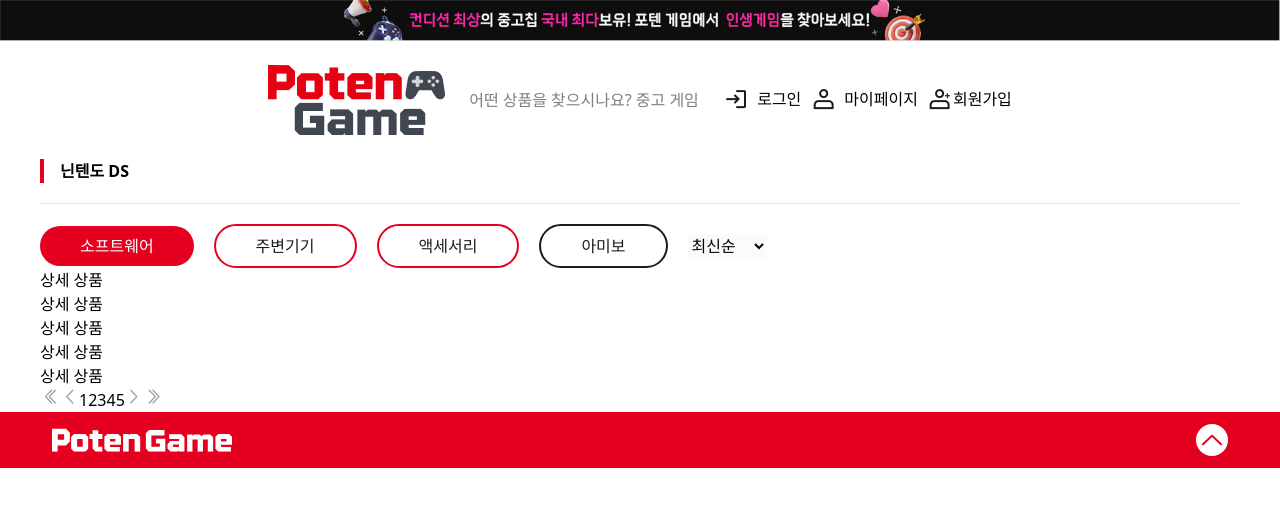
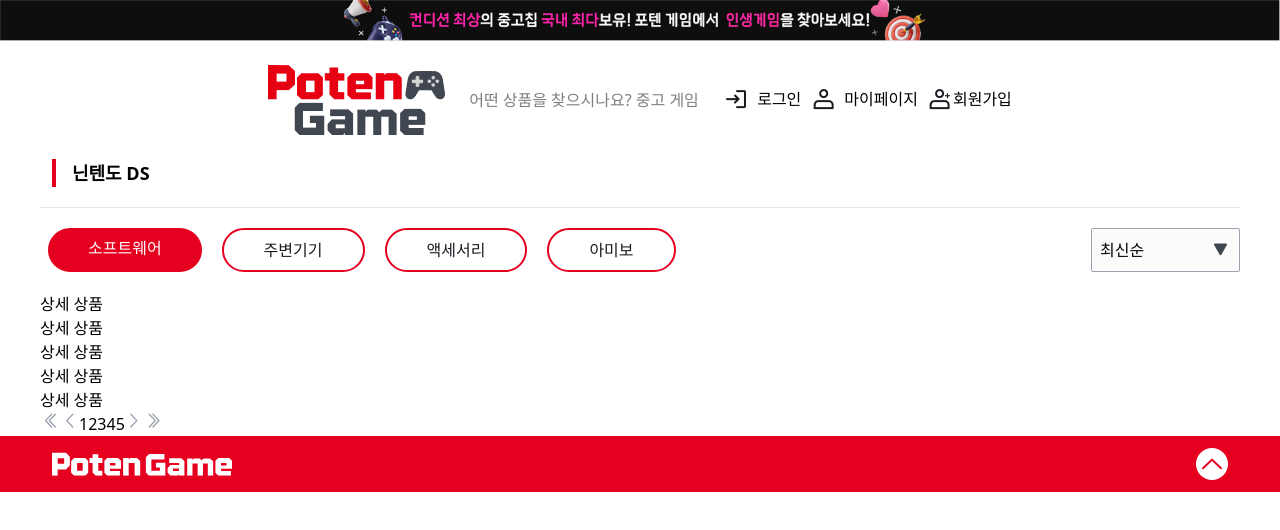
Before and after one commit to chaeeun-nim/PotenGame, a Next.js app: page /list/1 in a window 1280 px wide. Shown: the top 530 px of the page. Built offline with nearby package versions, Linux system fonts and the light colour scheme.

Commit message:
✨ feat: 상품 목록 SelectBar ui 구현 - /components [PageBottomNav 코드 개선, SelectBar 코드 개선] - /assets [SelectorBar icon 추가]

```diff
--- a/src/app/globals.css
+++ b/src/app/globals.css
@@ -12,4 +12,8 @@
   --color-poten-error-color: #f32434;
   --color-poten-snowgray1: #fbfbfb;
   --color-poten-snowgray2: #f6f6f6;
+  --color-poten-inputgray: #F1F4F6;
+  --color-poten-bluegray: #F1F4F6;
+  --color-poten-safegreen: #51B250;
+  --color-poten-warningorange: #FF9900;
 }
--- a/src/app/list/[product]/page.tsx
+++ b/src/app/list/[product]/page.tsx
@@ -4,7 +4,7 @@
 
 export default function ProductList() {
   return (
-  <div className="max-w-[1200px] mx-auto">
+  <div className="w-full md:max-w-[768px] xl:max-w-[1280px] mx-auto md:px-6 xl:px-10">
     <SelectBar/>
     <ItemCard/>
     <ItemCard/>
--- a/src/components/PageBottomNav.tsx
+++ b/src/components/PageBottomNav.tsx
@@ -1,3 +1,8 @@
+import Image from 'next/image';
+import doubleLeftIcon from '@/assets/icons/doubleLeft.svg'
+import leftIcon from '@/assets/icons/left.svg'
+import doubleRightIcon from '@/assets/icons/doubleRight.svg'
+import rightIcon from '@/assets/icons/right.svg'
 /*
 아래 page에 사용 되는 component
 - /list/[product]
@@ -8,15 +13,10 @@
   return (
   <>
     <button type="button">
-      <svg width="21" height="18" viewBox="0 0 21 18" fill="none" xmlns="http://www.w3.org/2000/svg">
-        <path d="M12.0881 2.72736C12.152 2.65973 12.202 2.58018 12.2351 2.49325C12.2683 2.40632 12.284 2.31371 12.2814 2.2207C12.2788 2.12769 12.2578 2.03612 12.2198 1.9512C12.1818 1.86628 12.1274 1.78968 12.0598 1.72578C11.9922 1.66187 11.9126 1.61191 11.8257 1.57875C11.7387 1.54559 11.6461 1.52988 11.5531 1.53251C11.4601 1.53514 11.3685 1.55606 11.2836 1.59409C11.1987 1.63211 11.1221 1.68648 11.0582 1.75411L5.03737 8.12911C4.91303 8.26063 4.84375 8.43475 4.84375 8.61574C4.84375 8.79672 4.91303 8.97085 5.03737 9.10236L11.0582 15.4781C11.1217 15.5472 11.1983 15.603 11.2835 15.6422C11.3687 15.6815 11.4609 15.7034 11.5547 15.7068C11.6485 15.7101 11.742 15.6948 11.8298 15.6616C11.9176 15.6285 11.9979 15.5783 12.0662 15.5139C12.1344 15.4495 12.1891 15.3721 12.2272 15.2864C12.2653 15.2006 12.286 15.1081 12.288 15.0143C12.2901 14.9205 12.2734 14.8272 12.2391 14.7399C12.2048 14.6525 12.1535 14.5729 12.0881 14.5055L6.52629 8.61574L12.0881 2.72736Z" fill="#9CA3AF"/>
-        <path d="M15.8098 2.72736C15.8737 2.65973 15.9237 2.58018 15.9568 2.49325C15.99 2.40632 16.0057 2.31371 16.0031 2.2207C16.0004 2.12769 15.9795 2.03612 15.9415 1.9512C15.9035 1.86628 15.8491 1.78968 15.7815 1.72578C15.7138 1.66187 15.6343 1.61191 15.5474 1.57875C15.4604 1.54559 15.3678 1.52988 15.2748 1.53251C15.1818 1.53514 15.0902 1.55606 15.0053 1.59409C14.9204 1.63211 14.8438 1.68648 14.7799 1.75411L8.75905 8.12911C8.63471 8.26063 8.56543 8.43475 8.56543 8.61574C8.56543 8.79672 8.63471 8.97085 8.75905 9.10236L14.7799 15.4781C14.8434 15.5472 14.9199 15.603 15.0052 15.6422C15.0904 15.6815 15.1826 15.7034 15.2764 15.7068C15.3702 15.7101 15.4637 15.6948 15.5515 15.6616C15.6393 15.6285 15.7196 15.5783 15.7878 15.5139C15.8561 15.4495 15.9108 15.3721 15.9489 15.2864C15.987 15.2006 16.0076 15.1081 16.0097 15.0143C16.0117 14.9205 15.9951 14.8272 15.9608 14.7399C15.9265 14.6525 15.8752 14.5729 15.8098 14.5055L10.248 8.61574L15.8098 2.72736Z" fill="#9CA3AF"/>
-      </svg>
+      <Image src={doubleLeftIcon} alt='first page'/>
     </button>
     <button type="button">
-      <svg width="18" height="18" viewBox="0 0 18 18" fill="none" xmlns="http://www.w3.org/2000/svg">
-        <path d="M12.2492 2.72736C12.3132 2.65974 12.3631 2.58019 12.3963 2.49325C12.4294 2.40632 12.4451 2.31371 12.4425 2.2207C12.4399 2.1277 12.419 2.03612 12.3809 1.9512C12.3429 1.86628 12.2885 1.78968 12.2209 1.72578C12.1533 1.66187 12.0737 1.61191 11.9868 1.57875C11.8999 1.54559 11.8073 1.52988 11.7143 1.53251C11.6213 1.53514 11.5297 1.55606 11.4448 1.59409C11.3598 1.63211 11.2832 1.68649 11.2193 1.75411L5.1985 8.12911C5.07416 8.26063 5.00488 8.43475 5.00488 8.61574C5.00488 8.79672 5.07416 8.97085 5.1985 9.10236L11.2193 15.4781C11.2828 15.5472 11.3594 15.603 11.4446 15.6422C11.5299 15.6815 11.622 15.7034 11.7158 15.7068C11.8096 15.7101 11.9031 15.6948 11.9909 15.6616C12.0787 15.6285 12.1591 15.5783 12.2273 15.5139C12.2955 15.4495 12.3503 15.3721 12.3883 15.2864C12.4264 15.2006 12.4471 15.1081 12.4491 15.0143C12.4512 14.9205 12.4346 14.8272 12.4002 14.7399C12.3659 14.6525 12.3146 14.5729 12.2492 14.5055L6.68742 8.61574L12.2492 2.72736Z"   fill="#9CA3AF"/>
-      </svg>
+      <Image src={leftIcon} alt='previous page'/>
     </button>
     <a>1</a>
     <a>2</a>
@@ -24,16 +24,10 @@
     <a>4</a>
     <a>5</a>
     <button type="button">
-      <svg width="18" height="18" viewBox="0 0 18 18" fill="none" xmlns="http://www.w3.org/2000/svg">
-        <path d="M5.31716 14.5051C5.25325 14.5727 5.20329 14.6522 5.17013 14.7392C5.13697 14.8261 5.12126 14.9187 5.12389 15.0117C5.12652 15.1047 5.14744 15.1963 5.18547 15.2812C5.22349 15.3661 5.27786 15.4427 5.34549 15.5066C5.41312 15.5705 5.49267 15.6205 5.5796 15.6537C5.66653 15.6868 5.75914 15.7025 5.85215 15.6999C5.94516 15.6973 6.03673 15.6764 6.12165 15.6383C6.20657 15.6003 6.28317 15.5459 6.34707 15.4783L12.3679 9.10331C12.4922 8.97179 12.5615 8.79767 12.5615 8.61668C12.5615 8.4357 12.4922 8.26158 12.3679 8.13006L6.34707 1.75435C6.28359 1.68525 6.20701 1.62944 6.12178 1.59018C6.03654 1.55092 5.94436 1.52899 5.85058 1.52566C5.7568 1.52233 5.6633 1.53766 5.57549 1.57077C5.48769 1.60389 5.40734 1.65411 5.33912 1.71854C5.27089 1.78296 5.21614 1.86031 5.17806 1.94607C5.13997 2.03183 5.11931 2.12431 5.11727 2.21812C5.11522 2.31194 5.13184 2.40523 5.16616 2.49257C5.20047 2.57991 5.2518 2.65956 5.31716 2.72689L10.879 8.61668L5.31716 14.5051Z" fill="#9CA3AF"/>
-      </svg>
+      <Image src={rightIcon} alt='next page'/>
     </button>
-
     <button type="button">
-      <svg width="22" height="18" viewBox="0 0 22 18" fill="none" xmlns="http://www.w3.org/2000/svg">
-        <path d="M9.47829 14.5051C9.41438 14.5727 9.36443 14.6522 9.33127 14.7392C9.2981 14.8261 9.28239 14.9187 9.28502 15.0117C9.28765 15.1047 9.30858 15.1963 9.3466 15.2812C9.38462 15.3661 9.439 15.4427 9.50662 15.5066C9.57425 15.5705 9.6538 15.6205 9.74073 15.6537C9.82766 15.6868 9.92028 15.7025 10.0133 15.6999C10.1063 15.6973 10.1979 15.6764 10.2828 15.6383C10.3677 15.6003 10.4443 15.5459 10.5082 15.4783L16.529 9.10331C16.6534 8.97179 16.7227 8.79767 16.7227 8.61668C16.7227 8.4357 16.6534 8.26158 16.529 8.13006L10.5082 1.75435C10.4447 1.68525 10.3681 1.62944 10.2829 1.59018C10.1977 1.55092 10.1055 1.52899 10.0117 1.52566C9.91794 1.52233 9.82443 1.53766 9.73663 1.57077C9.64882 1.60389 9.56848 1.65411 9.50025 1.71854C9.43202 1.78296 9.37728 1.86031 9.33919 1.94607C9.30111 2.03183 9.28044 2.12431 9.2784 2.21812C9.27636 2.31194 9.29297 2.40523 9.32729 2.49257C9.3616 2.57991 9.41293 2.65956 9.47829 2.72689L15.0401 8.61668L9.47829 14.5051Z" fill="#9CA3AF"/>
-        <path d="M5.75661 14.5051C5.69271 14.5727 5.64275 14.6522 5.60959 14.7392C5.57642 14.8261 5.56071 14.9187 5.56334 15.0117C5.56597 15.1047 5.5869 15.1963 5.62492 15.2812C5.66294 15.3661 5.71732 15.4427 5.78494 15.5066C5.85257 15.5705 5.93212 15.6205 6.01905 15.6537C6.10598 15.6868 6.1986 15.7025 6.2916 15.6999C6.38461 15.6973 6.47619 15.6764 6.5611 15.6383C6.64602 15.6003 6.72262 15.5459 6.78653 15.4783L12.8074 9.10331C12.9317 8.97179 13.001 8.79767 13.001 8.61668C13.001 8.4357 12.9317 8.26158 12.8074 8.13006L6.78653 1.75435C6.72304 1.68525 6.64646 1.62944 6.56123 1.59018C6.476 1.55092 6.38382 1.52899 6.29004 1.52566C6.19626 1.52233 6.10275 1.53766 6.01495 1.57077C5.92714 1.60389 5.8468 1.65411 5.77857 1.71854C5.71034 1.78296 5.6556 1.86031 5.61751 1.94607C5.57943 2.03183 5.55876 2.12431 5.55672 2.21812C5.55468 2.31194 5.5713 2.40523 5.60561 2.49257C5.63992 2.57991 5.69125 2.65956 5.75661 2.72689L11.3184 8.61668L5.75661 14.5051Z" fill="#9CA3AF"/>
-      </svg>
+      <Image src={doubleRightIcon} alt='last page'/>
     </button>
   </>
 );
--- a/src/components/SelectBar.tsx
+++ b/src/components/SelectBar.tsx
@@ -1,4 +1,7 @@
+'use client'
+
 import '@/app/globals.css';
+import { useState } from 'react';
 /*
 아래 page에 사용 되는 component
 - /list/[product]
@@ -6,31 +9,25 @@
 */
 
 export default function SelectBar() {
+  const [ activeButton, setActiveButton ] = useState<number>(0)
+
+  const labels = [
+    { type: '소프트웨어' },
+    { type: '주변기기' },
+    { type: '액세서리' },
+    { type: '아미보' }
+  ];
+
   return (
     <>
-      <h2 className="font-semibold pl-4 border-l-4 border-l-[var(--color-poten-red)]">닌텐도 DS</h2>
-      <hr className="my-5 border-[var(--color-poten-gray-1)]" />
-      <button
-        type="button"
-        className="px-10 py-2 bg-[var(--color-poten-red)] rounded-4xl text-white mr-5">
-        소프트웨어
-      </button>
-      <button
-        type="button"
-        className="px-10 py-2 border-2 border-[var(--color-poten-red)] rounded-4xl text-[var(--color-poten-black)] mr-5">
-        주변기기
-      </button>
-      <button
-        type="button"
-        className="px-10 py-2 border-2 border-[var(--color-poten-red)] rounded-4xl text-[var(--color-poten-black)] mr-5">
-        액세서리
-      </button>
-      <button
-        type="button"
-        className="px-10 py-2 border-2 rounded-4xl text-[var(--color-poten-black)] mr-5">
-        아미보
-      </button>
-      <select name="product-filter" id="filter-option-select" className='bg-[#FBFBFB]'>
+      <div className='flex justify-between items-center mb-3 md:mb-0'>
+        <h2 className="font-semibold pl-2 md:pl-3 mx-3 xl:pl-4 border-l-2 md:border-l-3 xl:border-l-4 border-l-poten-red text-sm md:text-base xl:text-lg">
+          닌텐도 DS
+        </h2>
+        <select
+          name="product-filter"
+          id="filter-option-select"
+          className="border-1 border-poten-gray-2 pl-2 pr-10 py-1.5 md:px-6 md:py-2 xl:px-10 xl:py-2 rounded-xs bg-poten-snowgray1 text-xs md:hidden appearance-none bg-[url('../assets/icons/selector-arrow.svg')] bg-no-repeat bg-[right_12px_center] bg-[length:10px_10px]">
           <option value="lastest">최신순</option>
           <option value="name-abc">상품명</option>
           <option value="lowest-price">낮은가격</option>
@@ -38,6 +35,39 @@
           <option value="most-likes">인기상품</option>
           <option value="most-reviews">리뷰순</option>
         </select>
+      </div>
+
+      <hr className="my-3 md:my-4 xl:my-5 border-poten-gray-1" />
+
+      <div className='flex flex-col md:flex-row md:justify-between gap-4 md:gap-0 mb-5'>
+        <ul className='flex overflow-x-auto gap-2 md:gap-3 xl:gap-0 scrollbar-hide pl-2 pr-2 -mr-2'>
+          { labels.map((label, index) => (
+            <li
+              key={ index }
+              className={
+                activeButton === index
+                ? "px-[18px] py-2 md:px-6 md:py-2 xl:px-10 xl:py-2 bg-[var(--color-poten-red)] rounded-2xl md:rounded-3xl xl:rounded-4xl text-white text-xs md:text-sm xl:text-base whitespace-nowrap flex-shrink-0 xl:mr-5 first:ml-0 last:mr-2"
+                : "px-[18px] py-2 md:px-6 md:py-2 xl:px-10 xl:py-2 border-1 rounded-2xl md:rounded-3xl xl:rounded-4xl text-[var(--color-poten-black)] text-xs md:border-2 xl:border-2 border-[var(--color-poten-red)] md:text-sm xl:text-base whitespace-nowrap flex-shrink-0 xl:mr-5 first:ml-0 last:mr-2"
+              }
+              onClick={()=> setActiveButton(index)}
+            >
+              {label.type}
+            </li>
+          ))}
+        </ul>
+
+        <select
+          name="product-filter"
+          id="filter-option-select"
+          className="hidden md:block border-1 border-poten-gray-2 py-1.5 md:pl-2 md:pr-17 md:py-2 xl:pl-2 xl:pr-20 xl:py-2 rounded-xs bg-poten-snowgray1 text-xs md:text-sm xl:text-base text-left appearance-none w-full md:w-auto bg-[url('../assets/icons/selector-arrow.svg')] bg-no-repeat bg-[right_12px_center] bg-[length:13px_13px]">
+          <option value="lastest">최신순</option>
+          <option value="name-abc">상품명</option>
+          <option value="lowest-price">낮은가격</option>
+          <option value="highest-price">높은가격</option>
+          <option value="most-likes">인기상품</option>
+          <option value="most-reviews">리뷰순</option>
+        </select>
+      </div>
     </>
   );
 }
```
Also changed, not shown: src/assets/icons/selector-arrow.svg (added). Lines whose indentation alone changed are shown as unchanged.
